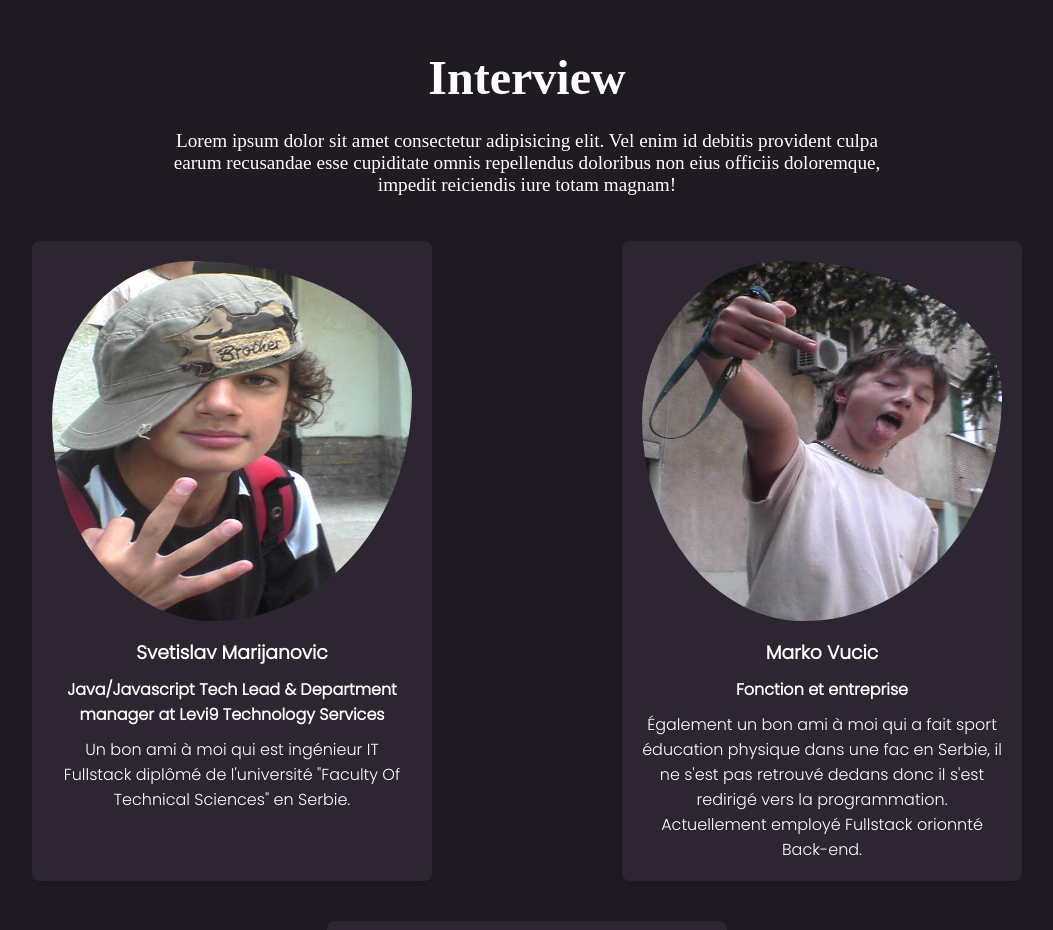
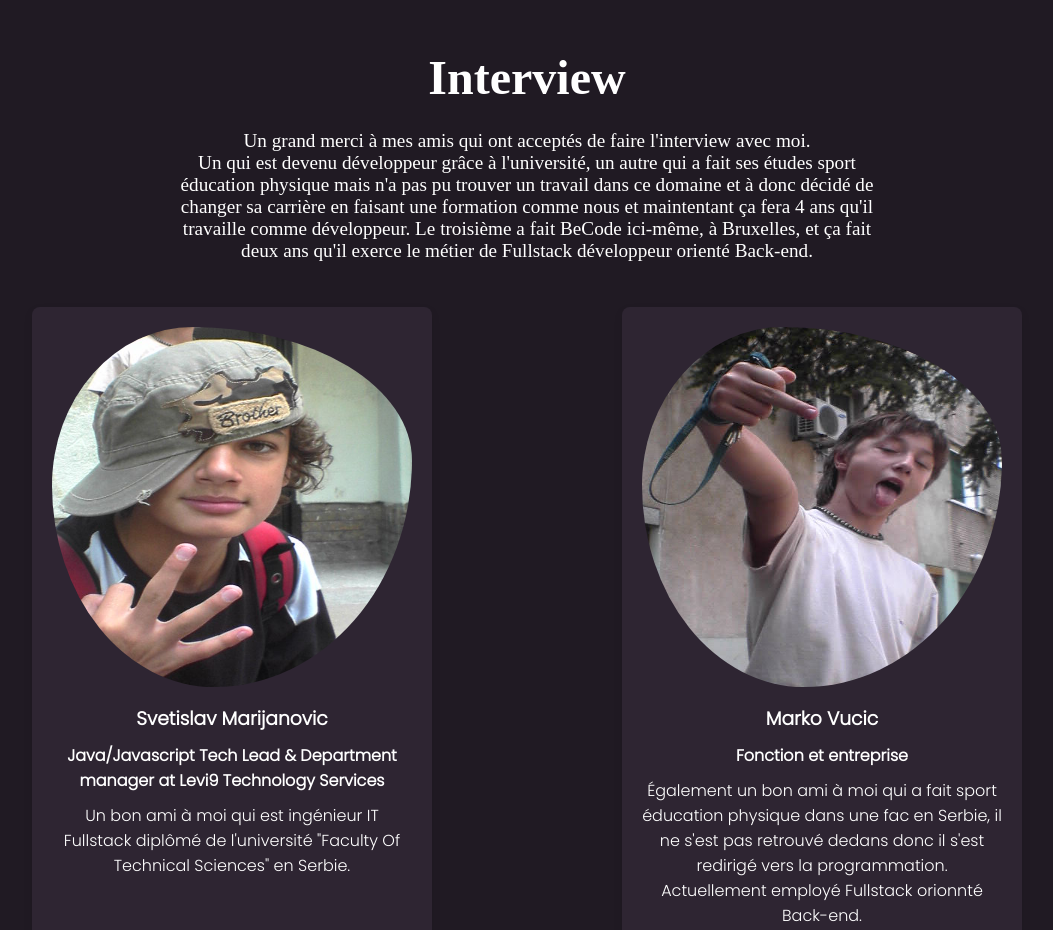
Before and after one commit to OkiSenpai/Project-Preformation, a plain HTML site: page index.html in a window 1280 px wide. Shown: the part 800-1730 px from the top of the page, without its empty margins (113-1166 px from the left). Drawn offline with Linux system fonts and the light colour scheme; a web font is replaced by a local one.

Commit message:
text added

```diff
--- a/index.html
+++ b/index.html
@@ -36,10 +36,9 @@
       <h2 class="xxx-l">Interview</h2>
     </div>
     <p class="textFilm">
-      Lorem ipsum dolor sit amet consectetur adipisicing elit. Vel enim id
-      debitis provident culpa earum recusandae esse cupiditate omnis
-      repellendus doloribus non eius officiis doloremque, impedit reiciendis
-      iure totam magnam!
+      Un grand merci à mes amis qui ont acceptés de faire l'interview avec moi.<br>
+      Un qui est devenu développeur grâce à l'université, un autre qui a fait ses études sport éducation physique mais n'a pas pu trouver un travail dans ce domaine et à donc décidé de changer sa carrière en faisant une formation comme nous et maintentant ça fera 4 ans qu'il travaille comme développeur.
+      Le troisième a fait BeCode ici-même, à Bruxelles, et ça fait deux ans qu'il exerce le métier de Fullstack développeur orienté Back-end.
     </p>
 
     <div class="cardContainer">
```
